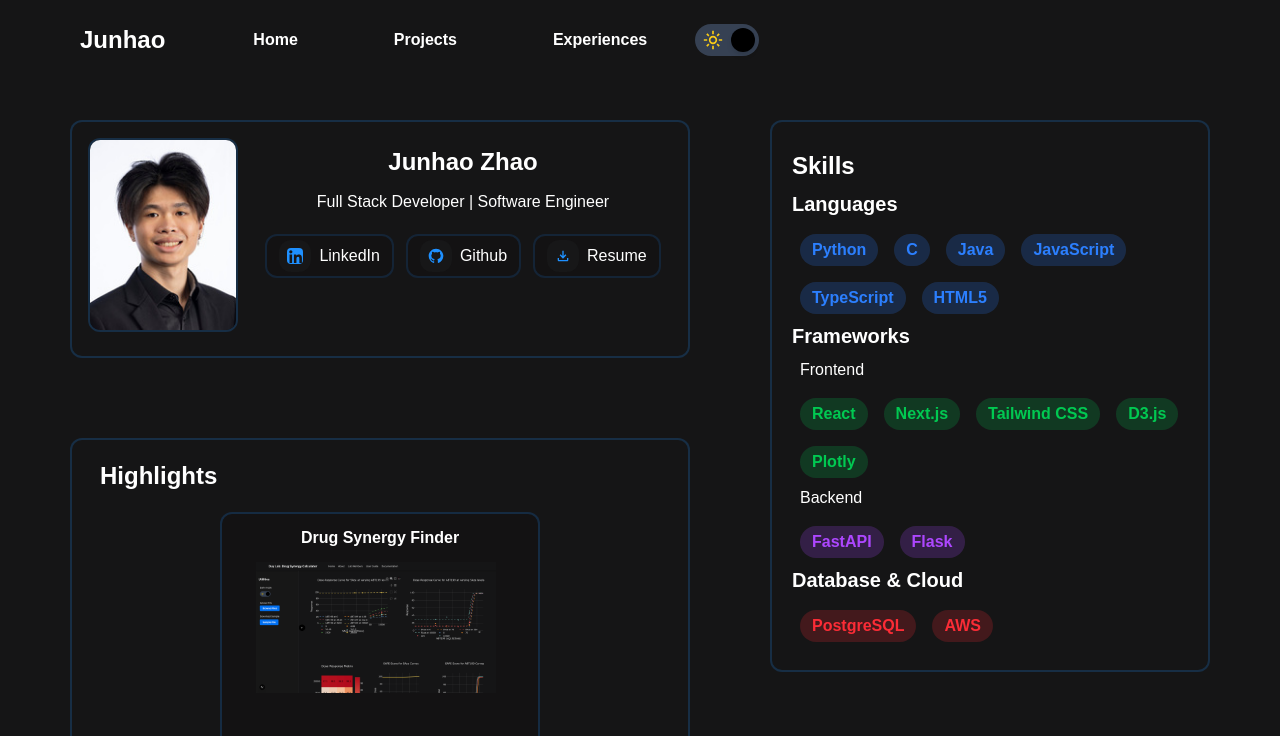
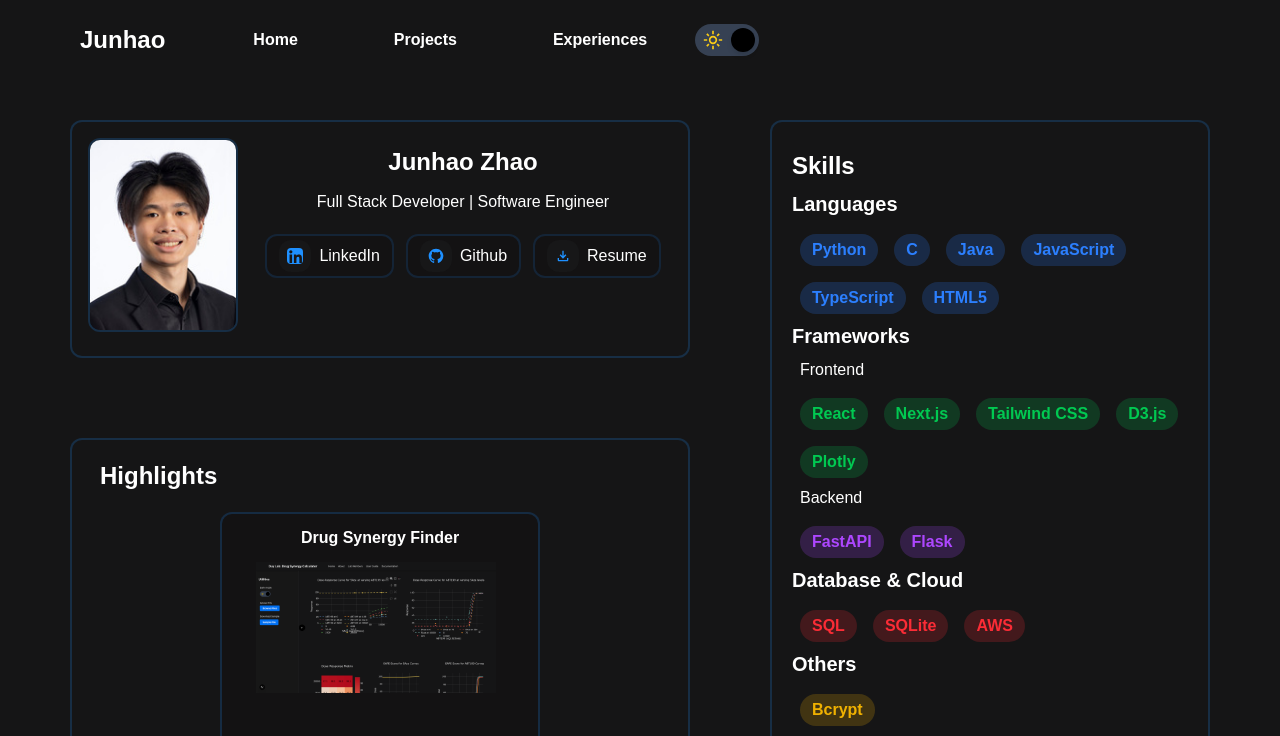
Before and after one commit to jzhao234/JunhaoZhao_Portfolio, a Next.js app: page / in a window 1280 px wide. Shown: the top 736 px of the page. Built offline with nearby package versions, Linux system fonts and the light colour scheme.

Commit message:
fixed bug with others categories from skills. added other skills.

```diff
--- a/src/components/Skills/SkillsCard.tsx
+++ b/src/components/Skills/SkillsCard.tsx
@@ -56,11 +56,19 @@ export default function Skills(){
             {/* Databases & Cloud */}
             <h2 className="text-xl font-semibold mb-2"> Database & Cloud </h2>
             <SkillsItem
-                name = "PostgreSQL"
+                name = "SQL"
+            />
+            <SkillsItem
+                name = "SQLite"
             />
             <SkillsItem
                 name = "AWS"
             />
+            {/* Others */}
+            <h2 className="text-xl font-semibold mb-2"> Others </h2>
+            <SkillsItem
+                name = "Bcrypt"
+            />
         </div>
     );
 }
--- a/src/components/Skills/SkillsItem.tsx
+++ b/src/components/Skills/SkillsItem.tsx
@@ -1,6 +1,5 @@
 "use client";
 import { ReactNode } from "react";
-import skillCategories from "../../utils/skillCategory";
 import SkillCategoryColor from "../../utils/SkillCategoryColor";
 import skillCategory from "../../utils/skillCategory";
 
--- a/src/utils/SkillCategoryColor.ts
+++ b/src/utils/SkillCategoryColor.ts
@@ -6,8 +6,7 @@ export default function SkillCategoryColor(category: string){
         Frontend: { text: "text-green-500", bg: "bg-green-500/20" },
         Backend: { text: "text-purple-500", bg: "bg-purple-500/20" },
         "DatabaseCloud": { text: "text-red-500", bg: "bg-red-500/20" },
-        Practice: { text: "text-yellow-500", bg: "bg-yellow-500/20" },
-        Other: { text: "text-gray-500", bg: "bg-gray-500/20 "}
+        Others: { text: "text-yellow-500", bg: "bg-yellow-500/20 "}
     };
     return colors[category] || { text: "text-gray-400", bg: "bg-gray-400/20" };
 }
--- a/src/utils/skillCategory.ts
+++ b/src/utils/skillCategory.ts
@@ -19,11 +19,12 @@ export default function skillCategory(skill: string){
         "Flask"
     ]
     const DatabaseCloud = [
-        "PostgreSQL",
+        "SQL",
+        "SQLite",
         "AWS"
     ]
     const Others = [
-        "Google Suite"
+        "Bcrypt",
     ]
 
     const inputSkill = skill.toLowerCase();
```
